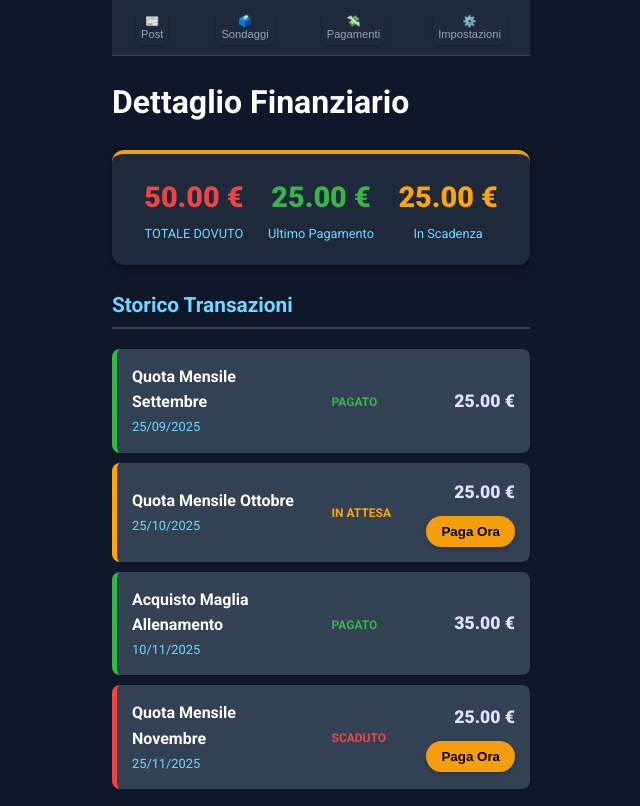
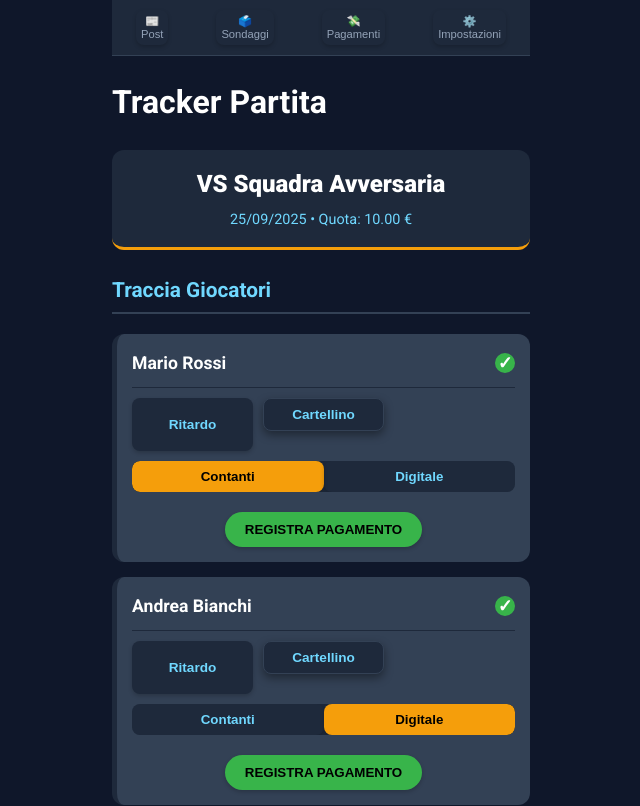
Before and after one commit to scarpariinside26/Scarpari-Inside-2.0, a SvelteKit app: page /payments in a window 1280 px wide. Shown: the top 806 px of the page, without its empty margins (319-959 px from the left). Built offline with nearby package versions, Linux system fonts and the light colour scheme.

Commit message:
Update +page.svelte

```diff
--- a/src/routes/payments/+page.svelte
+++ b/src/routes/payments/+page.svelte
@@ -1,29 +1,53 @@
 <script>
     import TopNavBar from '$lib/components/TopNavBar.svelte';
-    import { fly } from 'svelte/transition';
+    import { fly, slide } from 'svelte/transition';
+    import { quintOut } from 'svelte/easing';
 
-    // Dati simulati dei pagamenti
-    const payments = [
-        { id: 1, date: '25/09/2025', description: 'Quota Mensile Settembre', amount: 25.00, status: 'Pagato' },
-        { id: 2, date: '25/10/2025', description: 'Quota Mensile Ottobre', amount: 25.00, status: 'In Attesa' },
-        { id: 3, date: '10/11/2025', description: 'Acquisto Maglia Allenamento', amount: 35.00, status: 'Pagato' },
-        { id: 4, date: '25/11/2025', description: 'Quota Mensile Novembre', amount: 25.00, status: 'Scaduto' },
+    // Dati simulati dei giocatori
+    let players = [
+        { id: 1, name: 'Mario Rossi', present: true, payment: 10, method: 'cash', late: false, yellowCard: false, completed: false },
+        { id: 2, name: 'Andrea Bianchi', present: true, payment: 10, method: 'digital', late: false, yellowCard: false, completed: false },
+        { id: 3, name: 'Luca Verdi', present: true, payment: 10, method: 'cash', late: false, yellowCard: false, completed: false },
+        { id: 4, name: 'Simone Neri', present: false, payment: 10, method: 'cash', late: false, yellowCard: false, completed: false },
     ];
 
-    // Riassunto Finanziario
-    const balance = {
-        owed: 50.00,
-        paidLastMonth: 25.00,
-        pending: 25.00,
+    // Simula i dati della partita
+    const matchInfo = {
+        date: '25/09/2025',
+        opponent: 'Squadra Avversaria',
+        costPerPlayer: 10.00
     };
 
-    function handlePayNow(id) {
-        alert(`Azione: Avvia processo di pagamento per ID ${id}`);
-        // In un'app reale: Navigazione a Stripe/PayPal
+    /**
+     * Completa la riga del giocatore, spostandola in basso
+     * @param {number} id - ID del giocatore
+     */
+    function completeTracking(id) {
+        players = players.map(p => {
+            if (p.id === id && p.present) {
+                // Imposta 'completed' a true per attivare la transizione
+                return { ...p, completed: true };
+            }
+            return p;
+        });
+
+        // Dopo un breve ritardo per la transizione, sposta l'elemento completato in fondo all'array
+        setTimeout(() => {
+            const completedPlayer = players.find(p => p.id === id && p.completed);
+
+            if (completedPlayer) {
+                // Filtra gli elementi non completati e li mette in testa
+                const incompletePlayers = players.filter(p => p.id !== id && !p.completed);
+
+                // Ricrea l'array con i completati in fondo
+                players = [...incompletePlayers, completedPlayer];
+            }
+        }, 600); // 600ms per la transizione
     }
 
-    // Variabile per il filtro (Non implementiamo il filtro completo qui, ma prepariamo l'UI)
-    let filterStatus = 'all'; // 'all', 'paid', 'owed'
+    // Filtra i giocatori da visualizzare: incompleti sopra, completati sotto
+    $: visiblePlayers = [...players].sort((a, b) => (a.completed === b.completed ? 0 : a.completed ? 1 : -1));
+
 </script>
 
 <style>
@@ -36,164 +60,269 @@
         padding-bottom: 20px;
     }
 
-    /* Stili Card Riassunto */
-    .summary-card {
+    .match-header {
         background: var(--panel-bg);
         border-radius: 12px;
-        padding: 20px;
+        padding: 15px;
         margin: 20px 0;
-        box-shadow: 0 4px 10px rgba(0, 0, 0, 0.4);
-        display: flex;
-        justify-content: space-around;
         text-align: center;
-        border-top: 4px solid var(--accent-color);
+        border-bottom: 3px solid var(--accent-color);
+    }
+    .match-title {
+        font-size: 1.5rem;
+        font-weight: 800;
+        color: var(--text-color-bright);
+    }
+    .match-details {
+        font-size: 0.9rem;
+        color: var(--secondary-accent);
+        margin-top: 5px;
     }
 
-    .summary-item .value {
-        font-size: 1.8rem;
-        font-weight: 900;
-        margin-bottom: 4px;
-    }
-    .summary-item .label {
-        font-size: 0.8rem;
-        color: var(--secondary-accent);
+    /* Lista e Elementi Giocatore */
+    .player-list {
+        display: flex;
+        flex-direction: column;
+        gap: 15px;
+        margin-top: 20px;
     }
 
-    /* Colori Specifici per il Riassunto */
-    .value.owed { color: var(--danger-color); }
-    .value.paid { color: var(--success-color); }
-    .value.pending { color: var(--warning-color); }
-
-    /* Stili Transazioni (Lista) */
-    .transaction-list {
-        margin-top: 20px;
-        display: flex;
-        flex-direction: column;
+    .player-row {
+        background: var(--input-bg);
+        padding: 15px;
+        border-radius: 12px;
+        border-left: 5px solid var(--panel-bg);
+        display: grid;
+        grid-template-columns: 1fr;
         gap: 10px;
+        transition: all 0.5s ease-in-out;
     }
 
-    .transaction-item {
-        background: var(--input-bg);
-        border-radius: 8px;
-        padding: 15px;
-        display: grid;
-        grid-template-columns: 2fr 1fr 1fr; /* Descrizione, Stato, Importo */
-        gap: 10px;
-        align-items: center;
-        box-shadow: 0 1px 3px rgba(0, 0, 0, 0.1);
-        border-left: 5px solid var(--panel-bg);
+    .player-row.completed {
+        /* Stile per la riga completata */
+        opacity: 0.6;
+        border-left-color: var(--success-color);
     }
 
-    .status-badge {
-        font-size: 0.75rem;
-        padding: 5px 8px;
-        border-radius: 12px;
-        text-align: center;
+    .player-name-section {
+        display: flex;
+        justify-content: space-between;
+        align-items: center;
+        font-size: 1.1rem;
         font-weight: 700;
-        width: fit-content;
+        color: var(--text-color-bright);
     }
 
-    .status-Pagato {
-        background-color: var(--success-color-low);
-        color: var(--success-color);
+    .present-toggle {
+        width: 20px;
+        height: 20px;
+        border-radius: 50%;
+        border: 2px solid var(--secondary-accent);
+        display: inline-flex;
+        align-items: center;
+        justify-content: center;
+        cursor: pointer;
+        transition: all 0.2s;
     }
-    .status-InAttesa {
-        background-color: var(--warning-color-low);
-        color: var(--warning-color);
-    }
-    .status-Scaduto {
-        background-color: var(--danger-color-low);
-        color: var(--danger-color);
+    .present-toggle.is-present {
+        background: var(--success-color);
+        border-color: var(--success-color);
     }
 
-    .description {
-        font-weight: 600;
-        color: var(--text-color-bright);
-    }
-    .date {
-        font-size: 0.8rem;
-        color: var(--secondary-accent);
-        margin-top: 2px;
-    }
-    .amount {
-        font-weight: 900;
-        font-size: 1.1rem;
-        text-align: right;
+    .actions-grid {
+        display: grid;
+        grid-template-columns: repeat(3, 1fr);
+        gap: 10px;
+        padding-top: 10px;
+        border-top: 1px solid var(--panel-bg);
     }
 
-    /* Pulsante di Pagamento */
-    .pay-button {
+    /* Stile Toggle Buttons (Ritardo, Cartellino) */
+    .action-toggle {
+        display: flex;
+        align-items: center;
+        justify-content: center;
+        gap: 8px;
+        padding: 8px;
+        border-radius: 8px;
+        cursor: pointer;
+        font-size: 0.85rem;
+        font-weight: 600;
+        background: var(--panel-bg);
+        color: var(--secondary-accent);
+        transition: background 0.2s, color 0.2s;
+    }
+    .action-toggle.active {
+        color: black;
+    }
+    .action-toggle.late.active {
+        background: var(--warning-color);
+    }
+    .action-toggle.card.active {
+        background: var(--danger-color);
+    }
+
+    /* Stile Toggle Pagamento */
+    .payment-method-toggle {
+        grid-column: span 3; /* Occupa tutta la larghezza */
+        display: flex;
+        background: var(--panel-bg);
+        border-radius: 8px;
+        overflow: hidden;
+    }
+    .payment-method-toggle button {
+        flex: 1;
+        padding: 8px;
+        border: none;
+        background: transparent;
+        color: var(--secondary-accent);
+        font-weight: 600;
+        cursor: pointer;
+        transition: background 0.2s, color 0.2s;
+    }
+    .payment-method-toggle button.active {
         background: var(--accent-color);
         color: black;
+    }
+
+    /* Pulsante Completa */
+    .complete-button-container {
+        grid-column: span 3;
+        text-align: center;
+        padding-top: 10px;
+    }
+    .complete-button {
+        background: var(--success-color);
+        color: black;
         border: none;
-        padding: 8px 15px;
-        border-radius: 20px;
+        padding: 10px 20px;
+        border-radius: 25px;
         font-weight: 700;
         cursor: pointer;
-        transition: background-color 0.2s;
-        margin-top: 10px;
+        transition: background 0.2s;
     }
-    .pay-button:hover {
-        background: var(--accent-color-glow);
+    .complete-button:disabled {
+        background: var(--secondary-accent);
+        opacity: 0.5;
+        cursor: not-allowed;
+    }
+    .complete-button:hover:not(:disabled) {
+        background: var(--success-color-glow);
+    }
+
+    /* Intestazione per le transizioni completate */
+    .completed-section-title {
+        margin-top: 30px;
+        font-size: 1.3rem;
+        font-weight: 700;
+        color: var(--secondary-accent);
+        padding-bottom: 5px;
+        border-bottom: 1px dashed var(--input-bg);
     }
 
 </style>
 
 <svelte:head>
-    <title>Scarpa Inside | Pagamenti</title>
+    <title>Scarpa Inside | Gestione Partita</title>
 </svelte:head>
 
 <div class="app-container">
     <TopNavBar />
 
     <h1 class="page-title" transition:fly={{ y: -50, duration: 500 }}>
-        Dettaglio Finanziario
+        Tracker Partita
     </h1>
 
-    <section class="summary-card" transition:fly={{ y: 50, duration: 500, delay: 100 }}>
-        <div class="summary-item">
-            <div class="value owed" style="color: var(--danger-color);">{balance.owed.toFixed(2)} €</div>
-            <div class="label">TOTALE DOVUTO</div>
-        </div>
-        <div class="summary-item">
-            <div class="value paid" style="color: var(--success-color);">{balance.paidLastMonth.toFixed(2)} €</div>
-            <div class="label">Ultimo Pagamento</div>
-        </div>
-        <div class="summary-item">
-            <div class="value pending" style="color: var(--warning-color);">{balance.pending.toFixed(2)} €</div>
-            <div class="label">In Scadenza</div>
-        </div>
-    </section>
+    <div class="match-header" transition:fly={{ y: 50, duration: 500, delay: 100 }}>
+        <div class="match-title">VS {matchInfo.opponent}</div>
+        <div class="match-details">{matchInfo.date} • Quota: {matchInfo.costPerPlayer.toFixed(2)} €</div>
+    </div>
 
-    <h2 class="section-title">Storico Transazioni</h2>
+    <h2 class="section-title">Traccia Giocatori</h2>
 
-    <div class="transaction-list">
-        {#each payments as item (item.id)}
-            <div class="transaction-item"
-                 transition:fly={{ x: 50, duration: 500, delay: item.id * 50 }}
-                 style="border-left-color: var(--{item.status === 'Pagato' ? 'success' : item.status === 'Scaduto' ? 'danger' : 'warning'}-color);">
-
-                <div>
-                    <div class="description">{item.description}</div>
-                    <div class="date">{item.date}</div>
+    <div class="player-list">
+        {#each visiblePlayers as player (player.id)}
+            <div
+                class="player-row"
+                class:completed={player.completed}
+                in:slide={{ duration: 300 }}
+                out:slide={{ duration: 500, easing: quintOut }}
+            >
+                <div class="player-name-section">
+                    <span>{player.name}</span>
+                    <div
+                        class="present-toggle"
+                        class:is-present={player.present}
+                        on:click={() => player.present = !player.present}
+                    >
+                        {#if player.present}
+                            ✓
+                        {/if}
+                    </div>
                 </div>
 
-                <div class="status">
-                    <span class="status-badge status-{item.status.replace(/\s/g, '')}">
-                        {item.status.toUpperCase()}
-                    </span>
-                </div>
+                {#if player.present}
+                    <div class="actions-grid">
 
-                <div class="amount">
-                    {item.amount.toFixed(2)} €
-                    {#if item.status !== 'Pagato'}
-                        <button class="pay-button" on:click={() => handlePayNow(item.id)}>
-                            Paga Ora
+                        <button
+                            class="action-toggle late"
+                            class:active={player.late}
+                            on:click={() => player.late = !player.late}
+                        >
+                            Ritardo
+                            {#if player.late} <span>🔥</span> {/if}
                         </button>
-                    {/if}
-                </div>
+
+                        <button
+                            class="action-toggle card"
+                            class:active={player.yellowCard}
+                            on:click={() => player.yellowCard = !player.yellowCard}
+                        >
+                            Cartellino
+                            {#if player.yellowCard} <span>🟨</span> {/if}
+                        </button>
+
+                        <div class="action-toggle" style="justify-content: flex-start; opacity: 0;"></div>
+
+                        <div class="payment-method-toggle">
+                            <button
+                                class:active={player.method === 'cash'}
+                                on:click={() => player.method = 'cash'}
+                                disabled={player.completed}
+                            >
+                                Contanti
+                            </button>
+                            <button
+                                class:active={player.method === 'digital'}
+                                on:click={() => player.method = 'digital'}
+                                disabled={player.completed}
+                            >
+                                Digitale
+                            </button>
+                        </div>
+
+                        <div class="complete-button-container">
+                            {#if !player.completed}
+                                <button
+                                    class="complete-button"
+                                    on:click={() => completeTracking(player.id)}
+                                >
+                                    REGISTRA PAGAMENTO
+                                </button>
+                            {:else}
+                                <div class="status-Pagato" style="font-weight:700; color:var(--success-color)">REGISTRATO</div>
+                            {/if}
+                        </div>
+                    </div>
+                {/if}
             </div>
         {/each}
     </div>
 
-    </div>
+    {#if players.filter(p => p.completed).length > 0}
+        <h2 class="completed-section-title" transition:fly={{ duration: 300, delay: 500 }}>
+            Giocatori Registrati
+        </h2>
+    {/if}
+
+</div>
```
